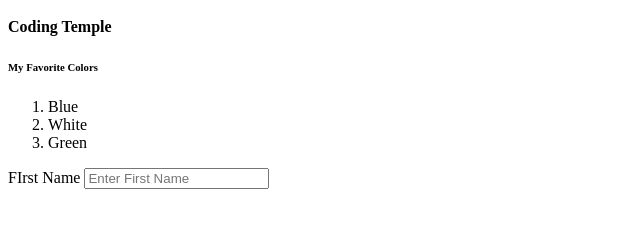
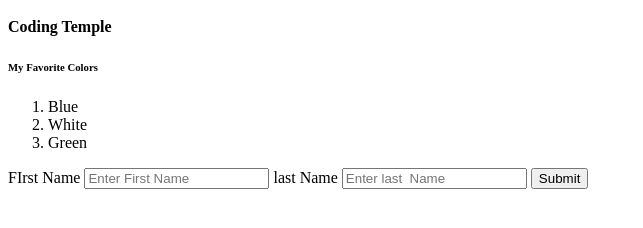
Before and after one commit to Shaolin94/Startup, a plain HTML site: page index.html in a window 1280 px wide. Shown: the part 110-338 px from the top of the page, without its empty margins (0-643 px from the left). Drawn offline with Linux system fonts and the light colour scheme.

Commit message:
index.html

```diff
--- a/index.html
+++ b/index.html
@@ -18,8 +18,12 @@
 
     <form action="">
         <label for="First Name">FIrst Name </label>
-        <input type="text" name="Firstname" placeholder="Enter First Name">
+        <input type="text" name="Firstname" id="firstname" placeholder="Enter First Name">
+        <label for="last  Name">last  Name </label>
+        <input type="text" name="last name" id="last name" placeholder="Enter last  Name">
+        <input type="submit" values="Submit">
+    </form>
 
-    </form>
+
 </body>
 </html>
```
